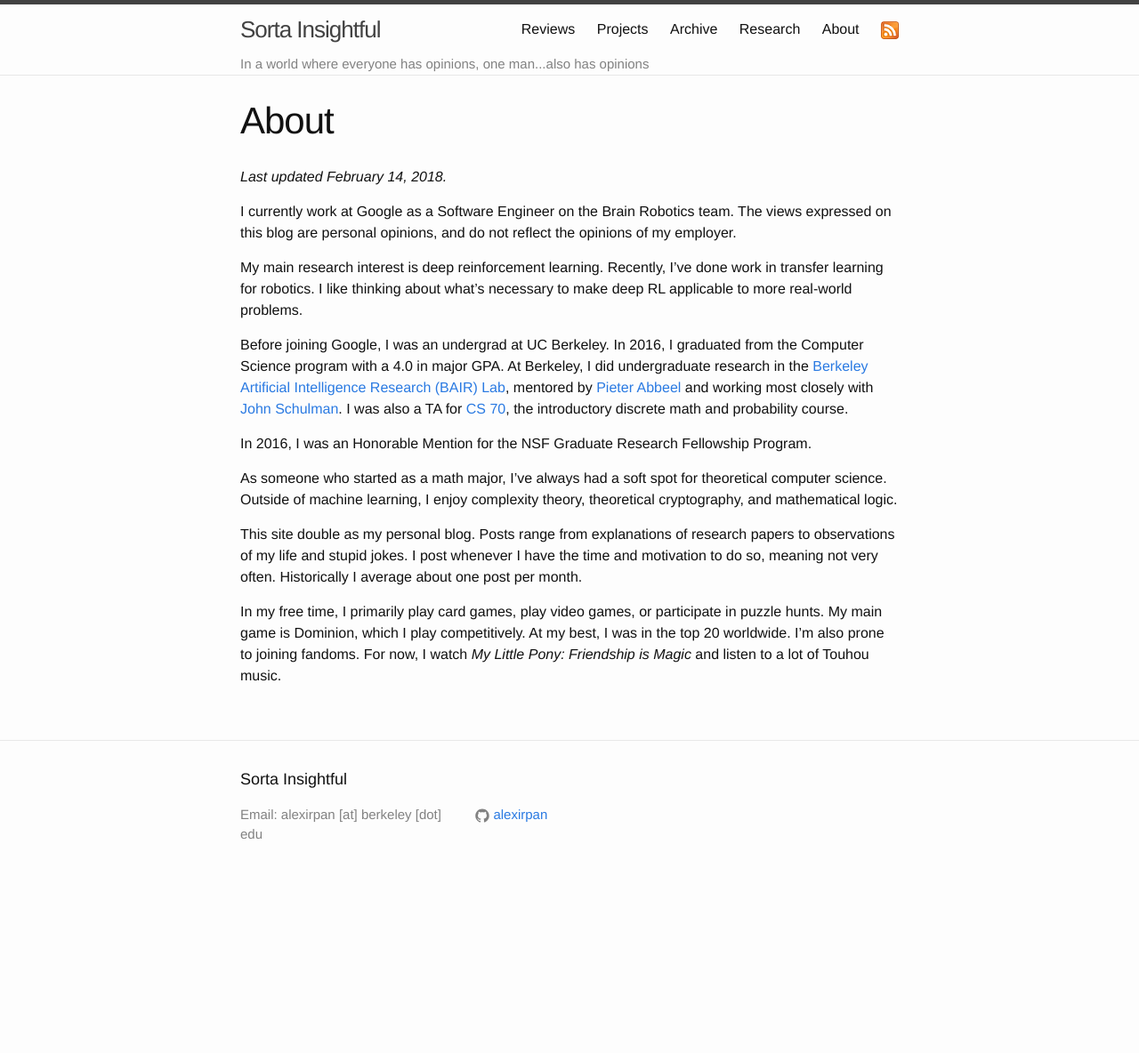
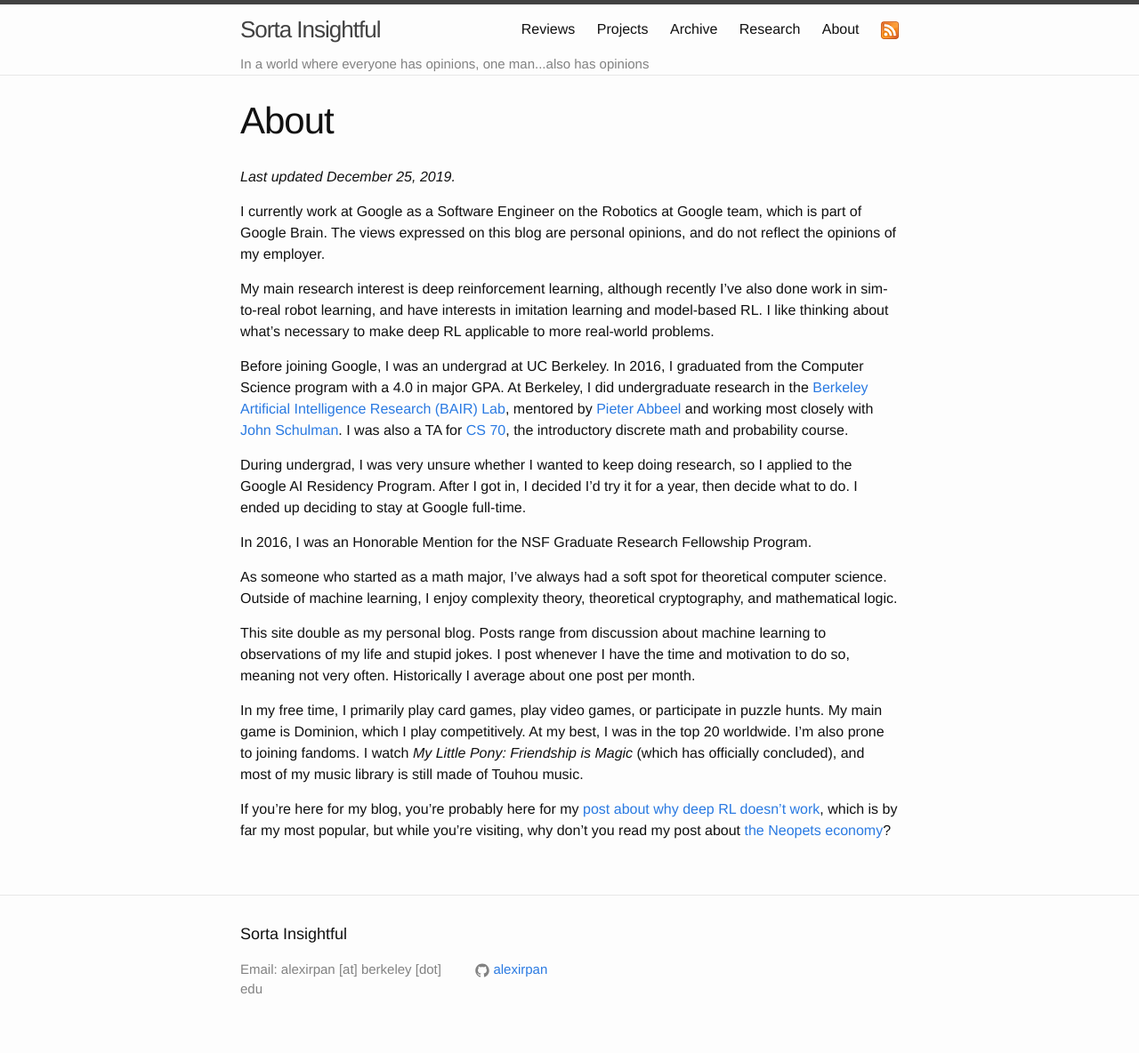
Before and after one commit to alexirpan/alexirpan.github.io, a Jekyll site: the page built from about.md, in a window 1280 px wide. Shown: the whole page at 89% size. Built offline with Jekyll 4.4.1, drawn with Linux system fonts in a browser that asks for light colours; nearby versions of some CDN libraries; before the commit the page ends 1010 px from its top, so only the background shows below that.

Commit message:
About page update

```diff
--- a/about.md
+++ b/about.md
@@ -4,14 +4,15 @@ title: About
 permalink: /about/
 ---
 
-*Last updated February 14, 2018.*
+*Last updated December 25, 2019.*
 
 I currently work at Google as a Software
-Engineer on the Brain Robotics team. The views expressed on this blog are
+Engineer on the Robotics at Google team, which is part of Google Brain. The views expressed on this blog are
 personal opinions, and do not reflect the opinions of my employer.
 
-My main research interest is deep reinforcement learning. Recently, I've
-done work in transfer learning for robotics. I like thinking about what's
+My main research interest is deep reinforcement learning, although recently
+I've also done work in sim-to-real robot learning, and have interests in
+imitation learning and model-based RL. I like thinking about what's
 necessary to make deep RL applicable to more real-world problems.
 
 Before joining Google, I was an undergrad at UC Berkeley.
@@ -23,6 +24,11 @@ working most closely with [John Schulman](http://www.eecs.berkeley.edu/~joschu/)
 I was also a TA for [CS 70](http://inst.eecs.berkeley.edu/~cs70),
 the introductory discrete math and probability course.
 
+During undergrad, I was
+very unsure whether I wanted to keep doing research, so I applied to the Google
+AI Residency Program. After I got in, I decided I'd try it for a year, then
+decide what to do. I ended up deciding to stay at Google full-time.
+
 In 2016, I was an Honorable Mention for the NSF Graduate Research Fellowship
 Program.
 
@@ -31,7 +37,7 @@ theoretical computer science. Outside of machine learning, I enjoy
 complexity theory, theoretical cryptography, and mathematical logic.
 
 This site double as my personal blog.
-Posts range from explanations of research papers to observations
+Posts range from discussion about machine learning to observations
 of my life and stupid jokes. I post whenever I have the time and motivation to
 do so, meaning not very often. Historically I average about one post per
 month.
@@ -39,5 +45,11 @@ month.
 In my free time, I primarily play card games, play video games, or participate
 in puzzle hunts.
 My main game is Dominion, which I play competitively. At my best, I was in
-the top 20 worldwide. I'm also prone to joining fandoms. For now, I watch
-*My Little Pony: Friendship is Magic* and listen to a lot of Touhou music.
+the top 20 worldwide. I'm also prone to joining fandoms. I watch
+*My Little Pony: Friendship is Magic* (which has officially concluded),
+and most of my music library is still made of Touhou music.
+
+If you're here for my blog, you're probably here for my
+[post about why deep RL doesn't work]({% post_url 2018-02-14-rl-hard %}),
+which is by far my most popular, but while you're visiting, why don't you read
+my post about [the Neopets economy]({% post_url 2018-11-10-neopets-economy %})?
```
